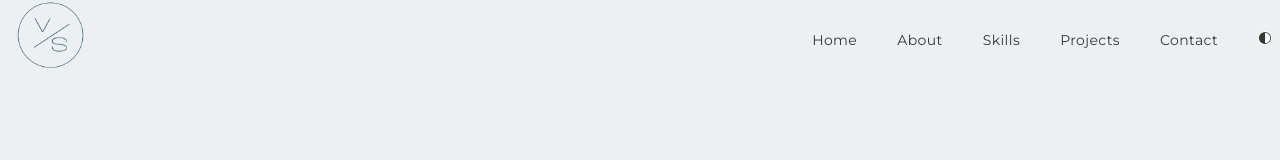
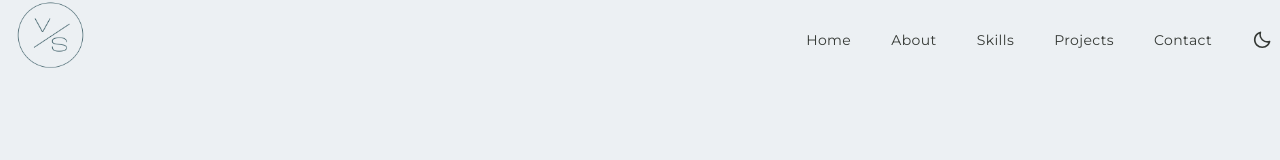
Before and after one commit to vsibley/nextjs-personal-portfolio, a Next.js app: page / in a window 1280 px wide. Shown: the top 160 px of the page. Built offline with nearby package versions, Linux system fonts and the light colour scheme.

Commit message:
added a conditional and changed icons for darkmode

```diff
--- a/public/components/Navbar.jsx
+++ b/public/components/Navbar.jsx
@@ -4,8 +4,9 @@ import Link from 'next/link';
 import { AiOutline, AiOutlineClose, AiOutlineMenu } from 'react-icons/ai';
 import { FaLinkedin, FaGithub, FaInstagram } from 'react-icons/fa';
 import { useTheme } from 'next-themes';
-import { MdOutlineDarkMode, MdBrightness2 } from 'react-icons/md';
+import { BsSun } from 'react-icons/bs';
 import { VscColorMode } from 'react-icons/vsc';
+import { BiMoon } from 'react-icons/bi'
 
 
 
@@ -55,9 +56,10 @@ const Navbar = () => {
                             <li className='ml-10 text-sm hover:border-b border-gray-700 dark:text-white'>Contact</li>
                         </Link>
                         <li className='ml-10 text-sm hover:border-b border-gray-700 dark:text-white'>
-                            <button className='bg-white' onClick={() => setTheme(theme === 'dark' ? 'light' : 'dark')} aria-label="light and dark mode">
-                                <VscColorMode className='dark:text-white'/>
-                            </button>
+                            <p className='text-xl' onClick={() => setTheme(theme === 'dark' ? 'light' : 'dark')} aria-label="light and dark mode">
+
+                                {theme === 'dark' ? <BsSun /> : < BiMoon />}
+                            </p>
                         </li>
                     </ul>
                     <div className='md:hidden' onClick={changeNav}>
@@ -104,9 +106,11 @@ const Navbar = () => {
                                 <li onClick={() => setNav(false)} className='py-4 text-sm'>Contact</li>
                             </Link>
                             <li className='py-4 text-sm'>
-                                <button className='bg-white' onClick={() => setTheme(theme === 'dark' ? 'light' : 'dark')} aria-label="change dark and light mode theme">
-                                    <VscColorMode size={25} className='dark:text-[#FAF9F6]'/>
-                                </button>
+
+                                    <p className='text-xl' onClick={() => setTheme(theme === 'dark' ? 'light' : 'dark')} aria-label="light and dark mode">
+
+                                        {theme === 'dark' ? <BsSun /> : < BiMoon />}
+                                    </p>
                             </li>
                         </ul>
                         {/* Social Media Connect */}
```
